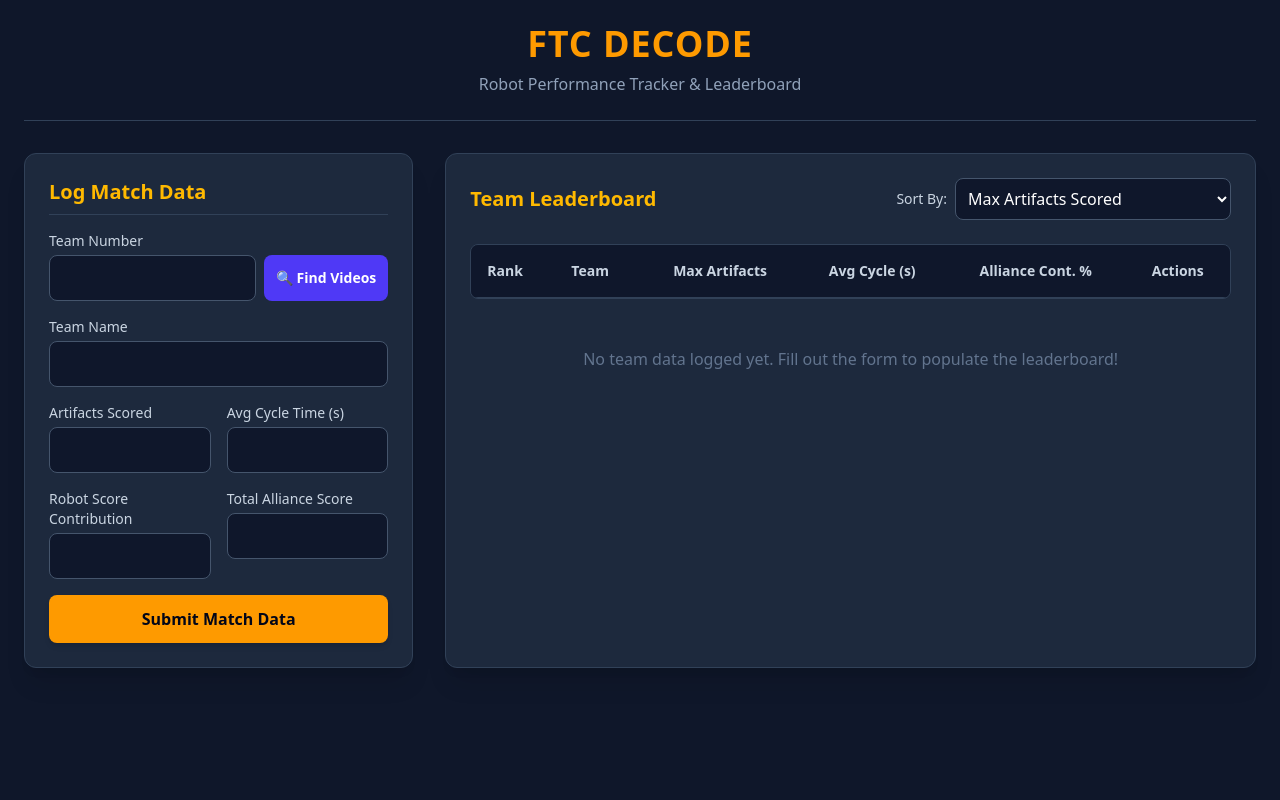
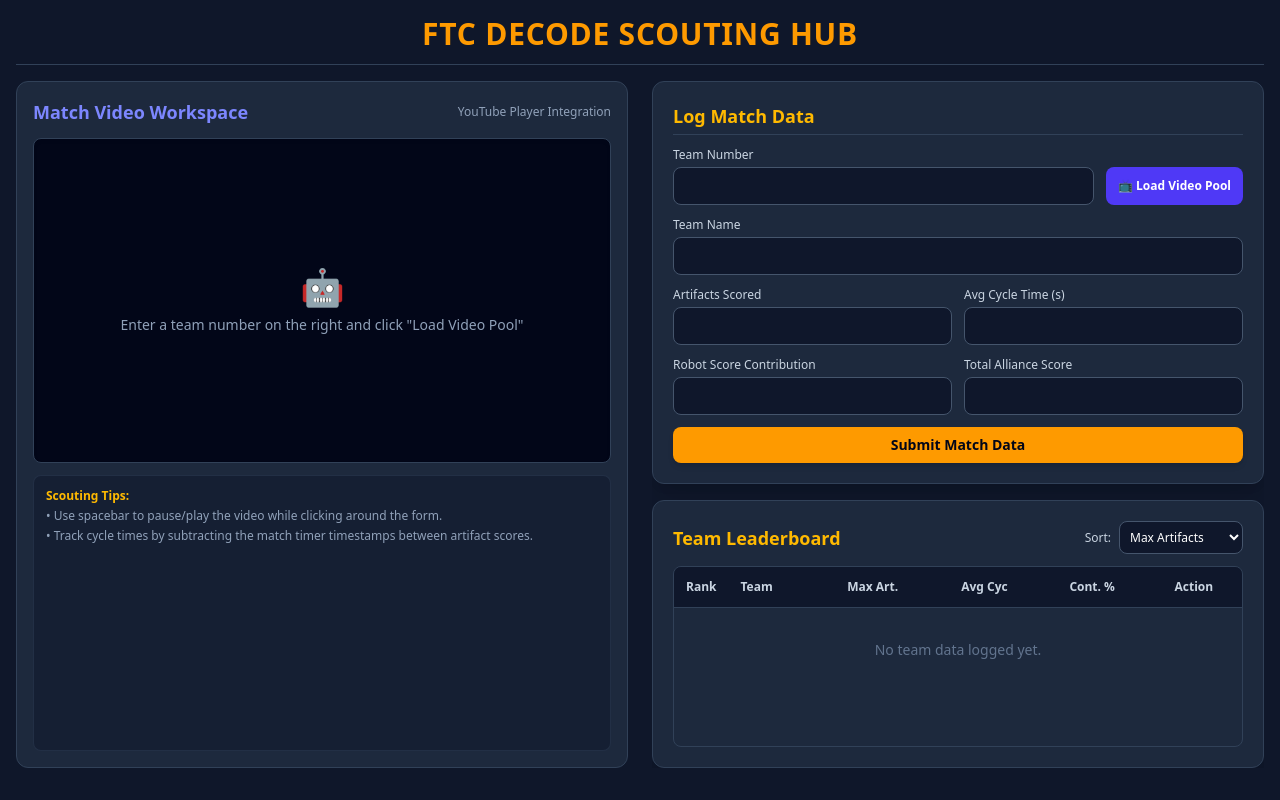
Before and after one commit to Duda112456/FTC-Scouter, a plain HTML site: page index.html in a window 1280 px wide. Drawn offline with nearby package versions, Linux system fonts and the light colour scheme.

Commit message:
Update index.html

```diff
--- a/index.html
+++ b/index.html
@@ -3,94 +3,119 @@
 <head>
     <meta charset="UTF-8">
     <meta name="viewport" content="width=device-width, initial-scale=1.0">
-    <title>FTC Decode Scouting & Leaderboard</title>
+    <title>FTC Decode Scouting Hub</title>
     <script src="https://cdn.jsdelivr.net/npm/@tailwindcss/browser@4"></script>
     <style>
         body { background-color: #0f172a; color: #f8fafc; }
     </style>
 </head>
-<body class="p-6 max-w-7xl mx-auto">
+<body class="p-4 max-w-[1600px] mx-auto h-screen flex flex-col">
 
-    <header class="mb-8 text-center border-b border-slate-700 pb-6">
-        <h1 class="text-4xl font-extrabold text-amber-500 tracking-wide">FTC DECODE</h1>
-        <p class="text-slate-400 mt-2">Robot Performance Tracker & Leaderboard</p>
+    <header class="mb-4 text-center border-b border-slate-700 pb-3 shrink-0">
+        <h1 class="text-3xl font-extrabold text-amber-500 tracking-wide">FTC DECODE SCOUTING HUB</h1>
     </header>
 
-    <div class="grid grid-cols-1 lg:grid-cols-3 gap-8">
-        <div class="bg-slate-800 p-6 rounded-xl shadow-xl border border-slate-700 h-fit">
-            <h2 class="text-xl font-bold mb-4 text-amber-400 border-b border-slate-700 pb-2">Log Match Data</h2>
-            <form id="matchForm" class="space-y-4">
-                <div class="flex items-end gap-2">
+    <div class="grid grid-cols-1 xl:grid-cols-2 gap-6 flex-1 min-h-0 mb-4">
+
+        <div class="bg-slate-800 rounded-xl p-4 border border-slate-700 flex flex-col h-full">
+            <div class="flex items-center justify-between mb-3 shrink-0">
+                <h2 class="text-lg font-bold text-indigo-400">Match Video Workspace</h2>
+                <span class="text-xs text-slate-400">YouTube Player Integration</span>
+            </div>
+
+            <div id="videoContainer" class="w-full aspect-video bg-slate-950 rounded-lg flex flex-col items-center justify-content justify-center border border-slate-700 shadow-inner relative overflow-hidden">
+                <div id="videoPlaceholder" class="text-center p-6">
+                    <span class="text-4xl">🤖</span>
+                    <p class="text-slate-400 mt-2 text-sm font-medium">Enter a team number on the right and click "Load Video Pool"</p>
+                </div>
+                <iframe id="videoFrame" class="absolute inset-0 w-full h-full hidden" allowfullscreen allow="accelerometer; autoplay; clipboard-write; encrypted-media; gyroscope; picture-in-picture"></iframe>
+            </div>
+
+            <div class="mt-3 bg-slate-900/50 p-3 rounded-lg border border-slate-700/50 text-xs text-slate-400 space-y-1 overflow-y-auto flex-1">
+                <span class="font-semibold text-amber-400 block mb-1">Scouting Tips:</span>
+                <p>• Use spacebar to pause/play the video while clicking around the form.</p>
+                <p>• Track cycle times by subtracting the match timer timestamps between artifact scores.</p>
+            </div>
+        </div>
+
+        <div class="flex flex-col h-full min-h-0 gap-4 overflow-y-auto">
+
+            <div class="bg-slate-800 p-5 rounded-xl shadow-xl border border-slate-700 shrink-0">
+                <h2 class="text-lg font-bold mb-3 text-amber-400 border-b border-slate-700 pb-1">Log Match Data</h2>
+                <form id="matchForm" class="space-y-3">
+                    <div class="flex items-end gap-3">
                         <div class="flex-1">
-                        <label class="block text-sm font-medium text-slate-300">Team Number</label>
-                        <input type="number" id="teamNumber" required class="mt-1 w-full p-2.5 bg-slate-900 border border-slate-600 rounded-lg focus:ring-2 focus:ring-amber-500 focus:outline-none text-white">
+                            <label class="block text-xs font-medium text-slate-300">Team Number</label>
+                            <input type="number" id="teamNumber" required class="mt-1 w-full p-2 bg-slate-900 border border-slate-600 rounded-lg text-sm text-white focus:ring-2 focus:ring-amber-500 focus:outline-none">
                         </div>
-                    <button type="button" id="fetchVideosBtn" class="bg-indigo-600 hover:bg-indigo-700 text-white font-semibold py-2.5 px-3 rounded-lg text-sm transition h-[46px] cursor-pointer whitespace-nowrap">
-                        🔍 Find Videos
+                        <button type="button" id="loadVideoBtn" class="bg-indigo-600 hover:bg-indigo-700 text-white font-semibold py-2 px-3 rounded-lg text-xs transition h-[38px] cursor-pointer whitespace-nowrap">
+                            📺 Load Video Pool
                         </button>
                     </div>
                     <div>
-                    <label class="block text-sm font-medium text-slate-300">Team Name</label>
-                    <input type="text" id="teamName" required class="mt-1 w-full p-2.5 bg-slate-900 border border-slate-600 rounded-lg focus:ring-2 focus:ring-amber-500 focus:outline-none text-white">
+                        <label class="block text-xs font-medium text-slate-300">Team Name</label>
+                        <input type="text" id="teamName" required class="mt-1 w-full p-2 bg-slate-900 border border-slate-600 rounded-lg text-sm text-white focus:ring-2 focus:ring-amber-500 focus:outline-none">
                     </div>
-                <div class="grid grid-cols-2 gap-4">
+                    <div class="grid grid-cols-2 gap-3">
                         <div>
-                        <label class="block text-sm font-medium text-slate-300">Artifacts Scored</label>
-                        <input type="number" id="artifacts" min="0" required class="mt-1 w-full p-2.5 bg-slate-900 border border-slate-600 rounded-lg focus:ring-2 focus:ring-amber-500 focus:outline-none text-white">
+                            <label class="block text-xs font-medium text-slate-300">Artifacts Scored</label>
+                            <input type="number" id="artifacts" min="0" required class="mt-1 w-full p-2 bg-slate-900 border border-slate-600 rounded-lg text-sm text-white focus:ring-2 focus:ring-amber-500 focus:outline-none">
                         </div>
                         <div>
-                        <label class="block text-sm font-medium text-slate-300">Avg Cycle Time (s)</label>
-                        <input type="number" id="cycleTime" min="0" step="0.1" required class="mt-1 w-full p-2.5 bg-slate-900 border border-slate-600 rounded-lg focus:ring-2 focus:ring-amber-500 focus:outline-none text-white">
+                            <label class="block text-xs font-medium text-slate-300">Avg Cycle Time (s)</label>
+                            <input type="number" id="cycleTime" min="0" step="0.1" required class="mt-1 w-full p-2 bg-slate-900 border border-slate-600 rounded-lg text-sm text-white focus:ring-2 focus:ring-amber-500 focus:outline-none">
                         </div>
                     </div>
-                <div class="grid grid-cols-2 gap-4">
+                    <div class="grid grid-cols-2 gap-3">
                         <div>
-                        <label class="block text-sm font-medium text-slate-300">Robot Score Contribution</label>
-                        <input type="number" id="robotScore" min="0" required class="mt-1 w-full p-2.5 bg-slate-900 border border-slate-600 rounded-lg focus:ring-2 focus:ring-amber-500 focus:outline-none text-white">
+                            <label class="block text-xs font-medium text-slate-300">Robot Score Contribution</label>
+                            <input type="number" id="robotScore" min="0" required class="mt-1 w-full p-2 bg-slate-900 border border-slate-600 rounded-lg text-sm text-white focus:ring-2 focus:ring-amber-500 focus:outline-none">
                         </div>
                         <div>
-                        <label class="block text-sm font-medium text-slate-300">Total Alliance Score</label>
-                        <input type="number" id="allianceScore" min="1" required class="mt-1 w-full p-2.5 bg-slate-900 border border-slate-600 rounded-lg focus:ring-2 focus:ring-amber-500 focus:outline-none text-white">
+                            <label class="block text-xs font-medium text-slate-300">Total Alliance Score</label>
+                            <input type="number" id="allianceScore" min="1" required class="mt-1 w-full p-2 bg-slate-900 border border-slate-600 rounded-lg text-sm text-white focus:ring-2 focus:ring-amber-500 focus:outline-none">
                         </div>
                     </div>
-                <button type="submit" class="w-full bg-amber-500 hover:bg-amber-600 text-slate-950 font-bold py-3 px-4 rounded-lg transition duration-200 shadow-md cursor-pointer">
+                    <button type="submit" class="w-full bg-amber-500 hover:bg-amber-600 text-slate-950 font-bold py-2 px-4 rounded-lg text-sm transition shadow-md cursor-pointer">
                         Submit Match Data
                     </button>
                 </form>
             </div>
 
-        <div class="lg:col-span-2 bg-slate-800 p-6 rounded-xl shadow-xl border border-slate-700">
-            <div class="flex flex-col sm:flex-row sm:items-center sm:justify-between mb-6 gap-4">
-                <h2 class="text-xl font-bold text-amber-400">Team Leaderboard</h2>
+            <div class="bg-slate-800 p-5 rounded-xl shadow-xl border border-slate-700 flex-1 min-h-[250px] flex flex-col overflow-hidden">
+                <div class="flex items-center justify-between mb-3 shrink-0">
+                    <h2 class="text-lg font-bold text-amber-400">Team Leaderboard</h2>
                     <div class="flex items-center gap-2">
-                    <label class="text-sm font-medium text-slate-300 whitespace-nowrap">Sort By:</label>
-                    <select id="sortBy" class="p-2 bg-slate-900 border border-slate-600 rounded-lg text-white focus:ring-2 focus:ring-amber-500 focus:outline-none">
-                        <option value="artifacts">Max Artifacts Scored</option>
-                        <option value="cycleTime">Fastest Cycle Time</option>
-                        <option value="contribution">Highest Alliance Contribution %</option>
+                        <label class="text-xs font-medium text-slate-300 whitespace-nowrap">Sort:</label>
+                        <select id="sortBy" class="p-1.5 bg-slate-900 border border-slate-600 rounded-lg text-xs text-white focus:ring-2 focus:ring-amber-500 focus:outline-none">
+                            <option value="artifacts">Max Artifacts</option>
+                            <option value="cycleTime">Fastest Cycle</option>
+                            <option value="contribution">Alliance Cont. %</option>
                         </select>
                     </div>
                 </div>
 
-            <div class="overflow-x-auto rounded-lg border border-slate-700">
+                <div class="overflow-y-auto rounded-lg border border-slate-700 flex-1">
                     <table class="w-full text-left border-collapse">
-                    <thead>
-                        <tr class="bg-slate-900 text-slate-300 text-sm border-b border-slate-700">
-                            <th class="p-4 font-semibold">Rank</th>
-                            <th class="p-4 font-semibold">Team</th>
-                            <th class="p-4 font-semibold text-center">Max Artifacts</th>
-                            <th class="p-4 font-semibold text-center">Avg Cycle (s)</th>
-                            <th class="p-4 font-semibold text-center">Alliance Cont. %</th>
-                            <th class="p-4 font-semibold text-center">Actions</th>
+                        <thead class="sticky top-0 bg-slate-900 text-slate-300 text-xs border-b border-slate-700 z-10">
+                            <tr>
+                                <th class="p-3 font-semibold text-center w-12">Rank</th>
+                                <th class="p-3 font-semibold">Team</th>
+                                <th class="p-3 font-semibold text-center">Max Art.</th>
+                                <th class="p-3 font-semibold text-center">Avg Cyc</th>
+                                <th class="p-3 font-semibold text-center">Cont. %</th>
+                                <th class="p-3 font-semibold text-center">Action</th>
                             </tr>
                         </thead>
-                    <tbody id="leaderboardBody" class="divide-y divide-slate-700/50 text-slate-100">
+                        <tbody id="leaderboardBody" class="divide-y divide-slate-700/50 text-slate-100 text-sm">
                             </tbody>
                     </table>
+                    <div id="emptyState" class="text-center py-8 text-slate-500 text-sm hidden">
+                        No team data logged yet.
                     </div>
-            <div id="emptyState" class="text-center py-12 text-slate-500 hidden">
-                No team data logged yet. Fill out the form to populate the leaderboard!
                 </div>
+            </div>
+
         </div>
     </div>
 
@@ -101,18 +126,24 @@
         const sortBySelect = document.getElementById('sortBy');
         const leaderboardBody = document.getElementById('leaderboardBody');
         const emptyState = document.getElementById('emptyState');
-        const fetchVideosBtn = document.getElementById('fetchVideosBtn');
+        const loadVideoBtn = document.getElementById('loadVideoBtn');
+        const videoPlaceholder = document.getElementById('videoPlaceholder');
+        const videoFrame = document.getElementById('videoFrame');
 
-        // Dynamic Video Finder Link Logic
-        fetchVideosBtn.addEventListener('click', () => {
+        // Dynamic Embedded Video Logic
+        loadVideoBtn.addEventListener('click', () => {
             const teamNumber = document.getElementById('teamNumber').value.trim();
             if (!teamNumber) {
                 alert('Please enter a team number first!');
                 return;
             }
-            // Directs the scout to the specific team profile on FTCVideos
-            const url = `https://ftcvideos.org/?team=${teamNumber}`;
-            window.open(url, '_blank');
+
+            // To embed inside an iframe seamlessly without blocking, we query YouTube's embed search stream for that team
+            const embedUrl = `https://www.youtube.com/embed?listType=search&list=FTC+Decode+Team+${teamNumber}+Match`;
+
+            videoPlaceholder.classList.add('hidden');
+            videoFrame.classList.remove('hidden');
+            videoFrame.src = embedUrl;
         });
 
         // Form submission logic
@@ -147,6 +178,11 @@
             saveData();
             renderLeaderboard();
             matchForm.reset();
+
+            // Clear out video workspace on successful submission
+            videoFrame.src = "";
+            videoFrame.classList.add('hidden');
+            videoPlaceholder.classList.remove('hidden');
         });
 
         function deleteTeam(index) {
@@ -186,20 +222,16 @@
 
                 return `
                     <tr class="hover:bg-slate-700/30 transition">
-                        <td class="p-4 font-bold text-center w-16">${rankBadge}</td>
-                        <td class="p-4">
+                        <td class="p-3 font-bold text-center">${rankBadge}</td>
+                        <td class="p-3">
                             <span class="font-bold text-amber-500">#${team.number}</span>
-                            <div class="text-sm text-slate-400 font-medium">${team.name}</div>
+                            <div class="text-xs text-slate-400">${team.name}</div>
                         </td>
-                        <td class="p-4 text-center font-semibold text-emerald-400">${team.artifacts}</td>
-                        <td class="p-4 text-center font-semibold text-cyan-400">${team.cycleTime}s</td>
-                        <td class="p-4 text-center">
-                            <div class="inline-block px-2.5 py-1 rounded bg-slate-900 border border-slate-700 font-mono text-xs text-indigo-300">
-                                ${team.contribution}%
-                            </div>
-                        </td>
-                        <td class="p-4 text-center">
-                            <button onclick="deleteTeam(${index})" class="text-xs font-semibold text-rose-400 hover:text-rose-300 bg-rose-500/10 hover:bg-rose-500/20 px-2.5 py-1 rounded border border-rose-500/30 cursor-pointer transition">
+                        <td class="p-3 text-center font-semibold text-emerald-400">${team.artifacts}</td>
+                        <td class="p-3 text-center font-semibold text-cyan-400">${team.cycleTime}s</td>
+                        <td class="p-3 text-center text-indigo-300 font-mono text-xs">${team.contribution}%</td>
+                        <td class="p-3 text-center">
+                            <button onclick="deleteTeam(${index})" class="text-xs text-rose-400 hover:text-rose-300 bg-rose-500/10 hover:bg-rose-500/20 px-2 py-0.5 rounded border border-rose-500/20 cursor-pointer transition">
                                 Delete
                             </button>
                         </td>
```
Lines whose indentation alone changed are shown as unchanged.
